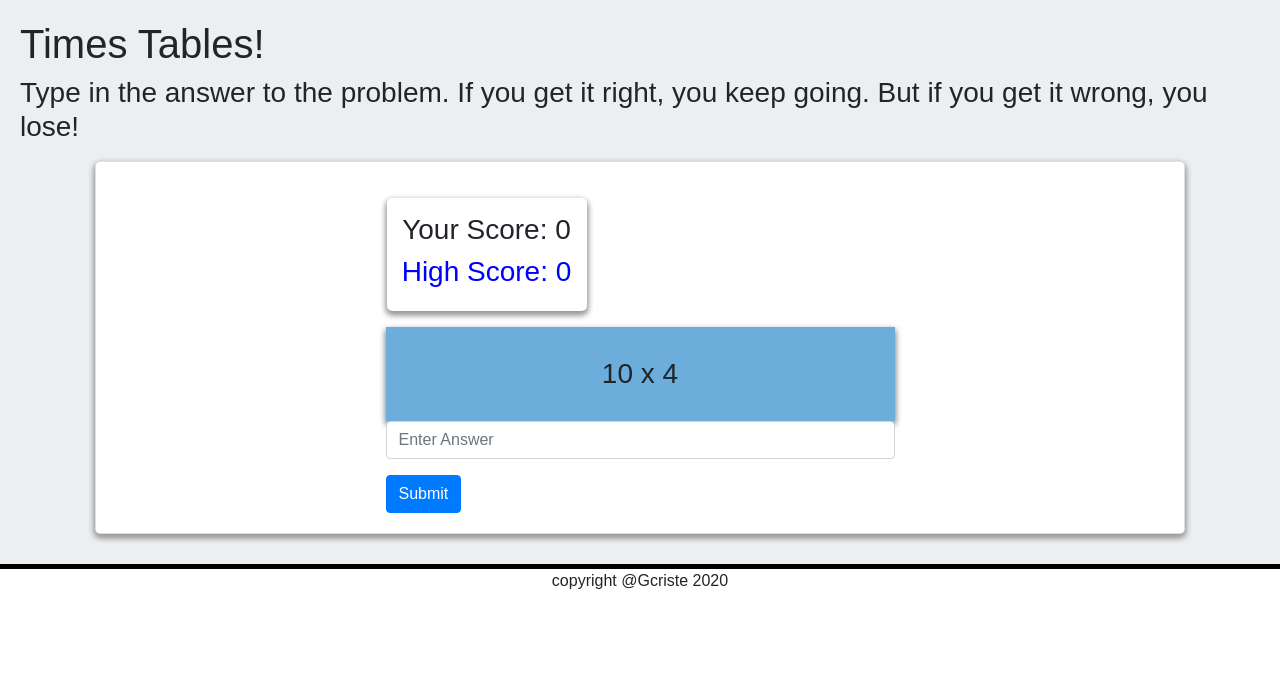
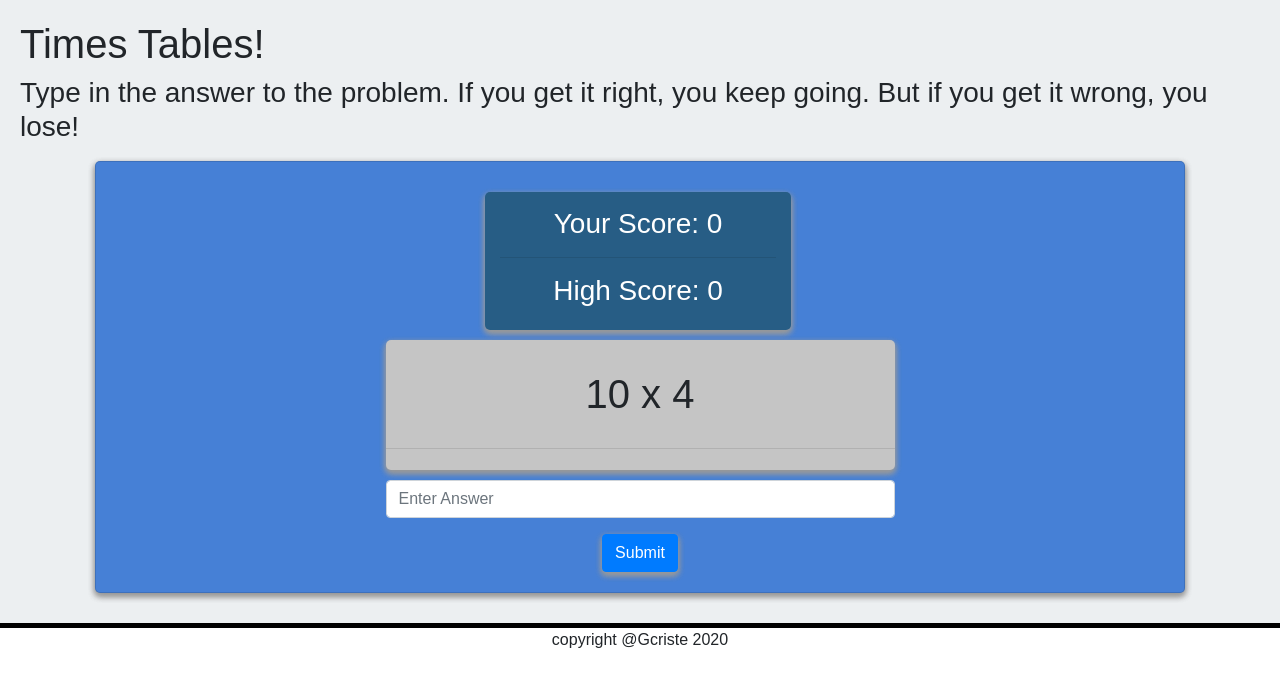
Before and after one commit to Gcriste/Times-Tables, a React (Create React App) app: page / in a window 1280 px wide. Shown: the top 686 px of the page. Built offline with nearby package versions, Linux system fonts and the light colour scheme.

Commit message:
working on styling

```diff
--- a/src/App.css
+++ b/src/App.css
@@ -3,6 +3,7 @@
 	padding: 20px;
 	box-shadow: 0 3px 6px #999, 0 3px 6px #999;
 	border-radius: 5px;
+	background-color: #4680d6;
 }
 
 .modal {
--- a/src/App.js
+++ b/src/App.js
@@ -103,7 +103,7 @@ class App extends Component {
 					<div className='container'>
 						<div className='card'>
 							<div className='row'>
-								<div className='col-md-6- offset-md-3'>
+								<div className='col-md-6 offset-md-4 text-center'>
 									<Score total={this.state.score} highscore={this.state.highScore} />
 								</div>
 							</div>
--- a/src/components/Main/Main.js
+++ b/src/components/Main/Main.js
@@ -5,10 +5,11 @@ export function Main(props) {
 	return (
 		<div className='pics' onClick={() => props.generateNumbers(props.id)}>
 			<div className='img-container'>
-				<h3 className='numbers'>
+				<h1 className='numbers'>
 					{' '}
 					{props.numberA} x {props.numberB}
-				</h3>
+				</h1>
+				<hr />
 				<h3 className='status'>{props.status}</h3>
 			</div>
 		</div>
@@ -27,8 +28,15 @@ export function Input(props) {
 
 export function PostButton(props) {
 	return (
-		<button type='submit' className='btn btn-primary' tabindex='0' onClick={(event) => props.handleSubmit(event)}>
-			Submit
-		</button>
+		<div className='postbutton'>
+			<button
+				type='submit'
+				className='btn btn-primary'
+				tabindex='0'
+				onClick={(event) => props.handleSubmit(event)}
+			>
+				Submit
+			</button>
+		</div>
 	);
 }
--- a/src/components/Main/style.css
+++ b/src/components/Main/style.css
@@ -1,12 +1,15 @@
-.status {
+/* .status {
 	color: blueviolet;
-}
+} */
 .img-container {
 	height: 100%;
 	overflow: hidden;
 	text-align: center;
-	background: #6caddc;
+	background: #c5c5c5;
 	box-shadow: 0 3px 6px #999, 0 3px 6px #999;
+	border-radius: 5px;
+	margin-bottom: 10px;
+	padding-bottom: 5px;
 }
 
 .content {
@@ -18,3 +21,11 @@
 .numbers {
 	margin: 30px;
 }
+
+.btn {
+	box-shadow: 0 3px 6px #999, 0 3px 6px #999;
+}
+
+.postbutton {
+	text-align: center;
+}
--- a/src/components/Score/Score.js
+++ b/src/components/Score/Score.js
@@ -7,6 +7,7 @@ function Score(props) {
 			<div className='gameScore'>
 				<div className='gameScoreTwo'>
 					<h3 className='score'>Your Score: {props.total}</h3>
+					<hr />
 					<h3 className='highscore'>High Score: {props.highscore}</h3>
 				</div>
 			</div>
--- a/src/components/Score/style.css
+++ b/src/components/Score/style.css
@@ -6,13 +6,13 @@
 .gameScore {
 	padding: 15px;
 	border-radius: 5px;
-	/* height: 200px; */
-	margin: 1rem;
-	width: 200px;
+	margin: 10px;
+	width: 60%;
 	box-shadow: 0 3px 6px #999, 0 3px 6px #999;
-	text-align: center;
+	background-color: #275d85;
+	color: white;
 }
 
-.highscore {
+/* .highscore {
 	color: blue;
-}
+} */
```
